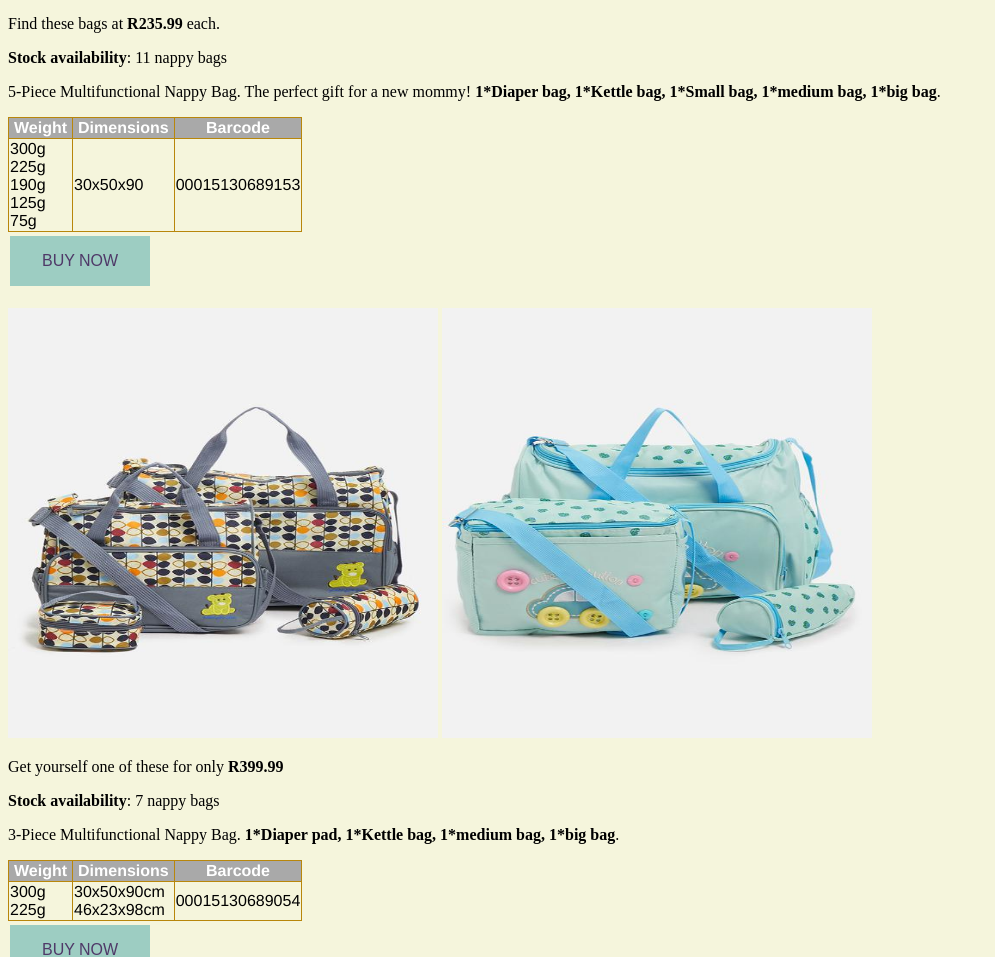
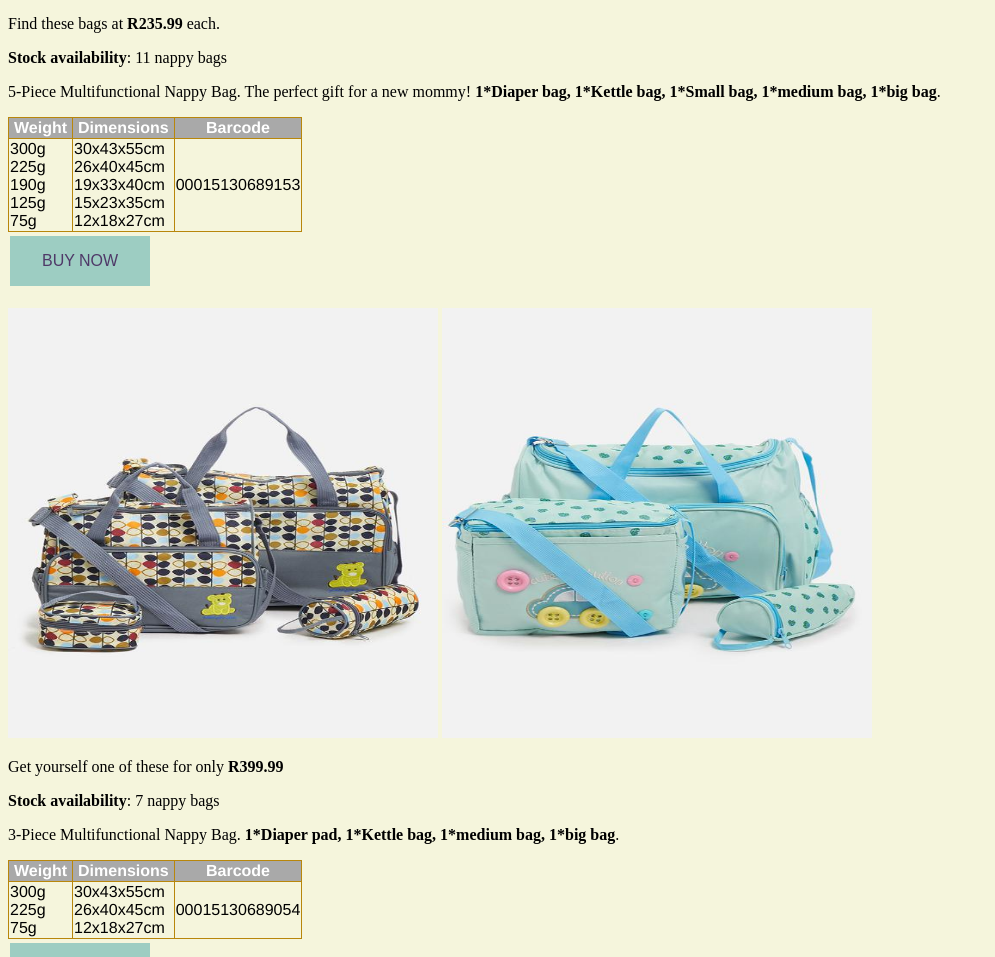
Before and after one commit to hlengiwe-hn5-ITvarsity/-Module-1-Assessment-6, a plain HTML site: page baby-bags.html in a window 1280 px wide. Shown: the part 580-1537 px from the top of the page, without its empty margins (0-995 px from the left). Drawn offline with Linux system fonts and the light colour scheme.

Commit message:
correct dimensions added

```diff
--- a/baby-bags.html
+++ b/baby-bags.html
@@ -27,7 +27,7 @@
           </tr>
           <tr>
             <td>300g<br/>225g<br/>190g<br/>125g<br/>75g</td>
-            <td>30x50x90</td>
+            <td>30x43x55cm<br/>26x40x45cm<br/>19x33x40cm<br/>15x23x35cm<br/>12x18x27cm</td>
             <td>00015130689153</td>
           </tr>
         </table>
@@ -49,8 +49,8 @@
             <th>Barcode</th>
           </tr>
           <tr>
-            <td>300g<br/>225g</td>
-            <td>30x50x90cm<br/>46x23x98cm</td>
+            <td>300g<br/>225g<br/>75g</td>
+            <td>30x43x55cm<br/>26x40x45cm<br/>12x18x27cm</td>
             <td>00015130689054</td>
           </tr>
         </table>
@@ -74,7 +74,7 @@
           </tr>
           <tr>
             <td>300g</td>
-            <td>30x95x75</td>
+            <td>30x38x50cm</td>
             <td>00015130689251</td>
           </tr>
         </table>
@@ -96,7 +96,7 @@
           </tr>
           <tr>
             <td>225g</td>
-            <td>30x50x90</td>
+            <td>19x23x35cm</td>
             <td>00015130689455</td>
           </tr>
         </table>
```
Also changed, not shown: images.babybags/49737488-1-zoom.jpg (added), images.babybags/49737489-1-zoom.jpg (added), images.babybags/original.jpg (added), images.babychairs/51ME7oSUljL.jpg (added), images.babychairs/58119388-3-zoom.jpeg (added), images.babychairs/65972779-1-pdpxl.jpeg (added), images.babychairs/67270677-1-zoom.jpeg (added), images.babychairs/Screenshot (94).png (added), nightlights/IMG20181024213736_480x.jpg (added), nightlights/Screenshot (100).png (added), nightlights/Screenshot (88).png (added).
